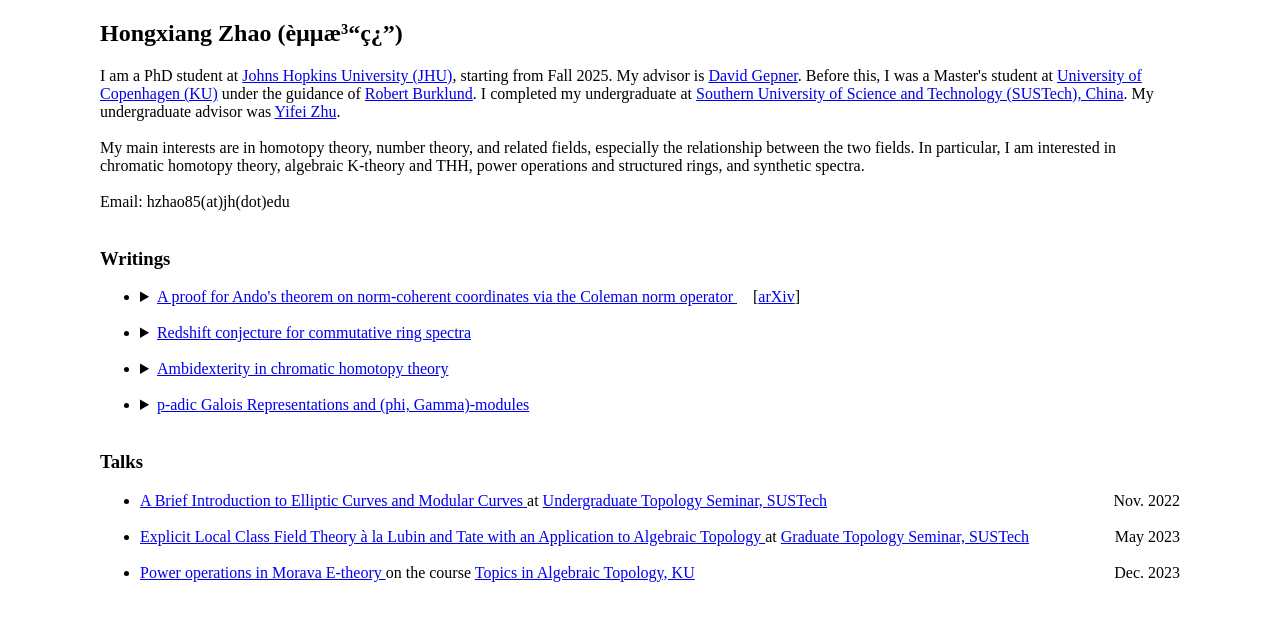
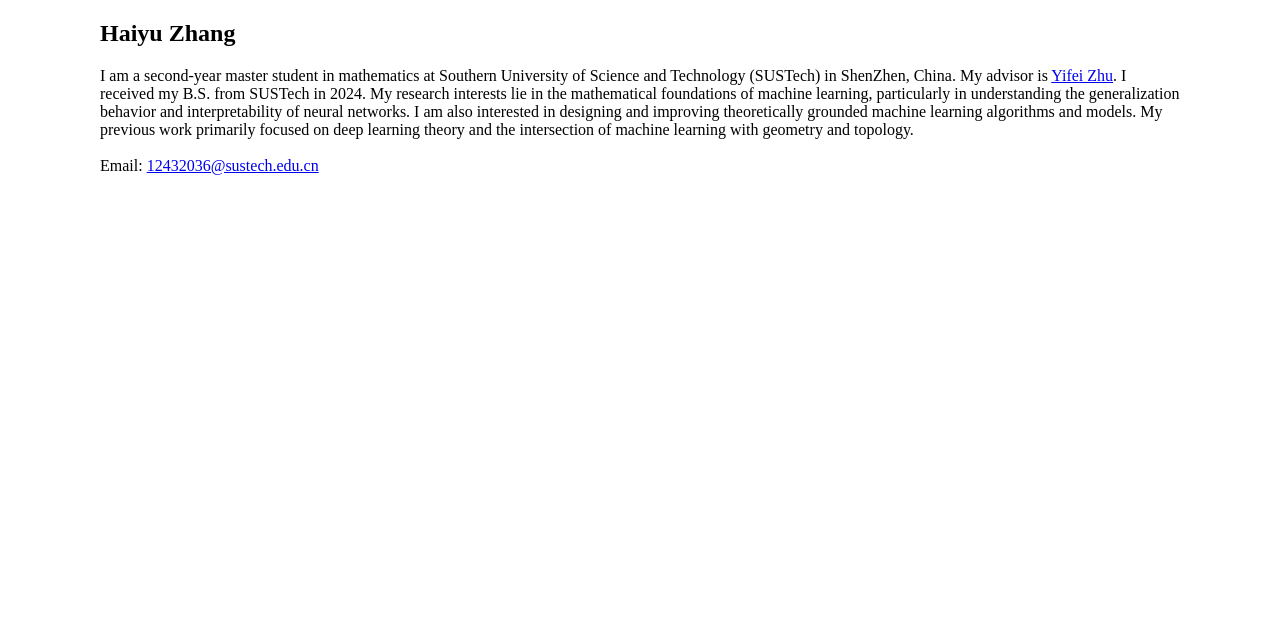
Before and after one commit to zhanghaiyu123/HaiyuZhang.github.io, a plain HTML site: page index.html in a window 1280 px wide. Drawn offline with Linux system fonts and the light colour scheme.

Commit message:
Update index.html

```diff
--- a/index.html
+++ b/index.html
@@ -2,7 +2,7 @@
 <html>
 	<head>
 		<meta http-equiv="Content-Type" content="text/html; charset="UTF-8"";>
-		<title>Hongxiang Zhao | Math</title>
+		<title>Haiyu Zhang's Homepage</title>
 		<style>
 			body{
 				margin-top: 20px;
@@ -17,15 +17,15 @@
 	      <a href="#Notes">Notes </a>
 	      <a href="#Academic Activities">Academic Activities </a>
 	   </nav> -->
-	<h2>Hongxiang Zhao (赵泓翔)</h2>
+	<h2>Haiyu Zhang</h2>
 
-	I am a PhD student at <a href="https://mathematics.jhu.edu" target="_blank">Johns Hopkins University (JHU)</a>, starting from Fall 2025. My advisor is <a href="https://arxiv.org/search/math?query=Gepner%2C+David&searchtype=author&abstracts=show&order=-announced_date_first&size=50" target="_blank">David Gepner</a>. Before this, I was a Master's student at <a href="https://www.math.ku.dk/english/" target="_blank">University of Copenhagen (KU)</a> under the guidance of <a href="https://burklund.github.io" target="_blank">Robert Burklund</a>. I completed my undergraduate at <a href="https://www.sustech.edu.cn/en/" target="_blank">Southern University of Science and Technology (SUSTech), China</a>. My undergraduate advisor was <a href="http://yifeizhu.github.io" target="_blank">Yifei Zhu</a>. <br> <br>
+	I am a second-year master student in mathematics at Southern University of Science and Technology (SUSTech) in ShenZhen, China. My advisor is <a href="https://yifeizhu.github.io/" target="_blank">Yifei Zhu</a>. I received my B.S. from SUSTech in 2024.
 
-	My main interests are in homotopy theory, number theory, and related fields, especially the relationship between the two fields. In particular, I am interested in chromatic homotopy theory, algebraic K-theory and THH, power operations and structured rings, and synthetic spectra. <br> <br>
-	Email: <!-- <a href="mailto:hzhao85@jh.edu">--> hzhao85(at)jh(dot)edu </a> <br> <br>
+	My research interests lie in the mathematical foundations of machine learning, particularly in understanding the generalization behavior and interpretability of neural networks. I am also interested in designing and improving theoretically grounded machine learning algorithms and models. My previous work primarily focused on deep learning theory and the intersection of machine learning with geometry and topology.<br> <br>
+	Email:  <a href="mailto:12432036@sustech.edu.cn"> 12432036@sustech.edu.cn </a> <br> <br>
 	<!--<a href="CV.pdf" target="_blank">CV </a> -->
 
-	<div class="Writings">
+<!--		<div class="Writings">
 	      <h3><a id="Writings"></a>Writings</h3>
 		 <ul>
 		<li>
@@ -63,7 +63,7 @@
 				This is a survey written with Xiansheng Li of paper with the same title by Carmeli, Schlank and Yanovski. In this survey, we state and prove the main result of the paper that the cateogory of T(n)-local spectra is &#x221E;-semiadditive. The original paper sets up a general machinery to solve the ambidexterity problems. However, we want to depict the core of the proof and prove the main theorem more directly. Hence, the content of this survey is almost a subset of the original paper, extracting essential details without any diagram chasing and keeping specific to be intuitive.
 				<br> <br>
 			</details>
-		</li>
+		</li> -->
 
 <!--		<li>
 			<a href="Writings/07_Hongxiang.pdf" target="_blank">Power operations in Morava E-theory </a>
@@ -71,7 +71,7 @@
 			This is my note for the talk on the course Topics in Algebraic Topology at University of Copenhagen, taught by <a href="https://web.math.ku.dk/~larsh/" target="_blank">Lars Hesselholt </a>. This talk contains two parts. The first one is a modular interpretation of power operations in Morava E-theory via deformations of Frobenius, for which the main reference is <a href="https://arxiv.org/abs/0902.2499" target="_blank">The congruence criterion for power operations in Morava E-theory </a>. The second one is an application of power operations in Morava E-theory in the computation of homotopy groups, for which the main reference is <a href="https://arxiv.org/abs/2402.00960" target="_blank">On the rationalization of the K(n)-local sphere </a>. We will also give a short introduction to this paper.
 			<br> <br>
 		</li> -->
-		<li>
+<!--			<li>
 			<details>
 				<summary>
 					<a href="Writings/p-adic Galois Representations and (phi, Gamma)-Modules.pdf" target="_blank">p-adic Galois Representations and (phi, Gamma)-modules </a>
@@ -80,7 +80,7 @@
 				In this note we present a basic theory of p-adic Galois representations and (&phi;, &Gamma;)-modules. In particular, we prove a series of equivalences between both (1-)categories over various rings following Fontaine and Cherbonnier--Colmez.
 				<br> <br>
 			</details>
-		</li>
+		</li> -->
 <!--
 		<li>
 			<details>
@@ -130,17 +130,17 @@
 		 </ul>
 		</div>
 
-	<div class="Talks">
+<!--	<div class="Talks">
 		<h3><a id="Talks"></a>Talks</h3>
 
-			<ul>
+			<ul> -->
 <!--				<li>
 					<div style="float:left"><a href="Seminar Notes/Formal Group Laws and Formal Groups.pdf" target="_blank">Formal Group Laws and Formal Groups </a> at <a href="https://sustech-topology.github.io/grad/" target="_blank">Graduate Topology Seminar, SUSTech </a> </div>
 					<div style="float:right">Nov. 2022 </div>
 				</li>
 				<br> -->
 
-				<li>
+<!--				<li>
 					<div style="float:left"><a href="Seminar Notes/A Brief Introduction to Elliptic Curves and Modular Curves.pdf" target="_blank">A Brief Introduction to Elliptic Curves and Modular Curves </a> at <a href="https://sustech-topology.github.io/undergrad/" target="_blank">Undergraduate Topology Seminar, SUSTech </a> </div>
 					<div style="float:right">Nov. 2022 </div>
 				</li>
```
